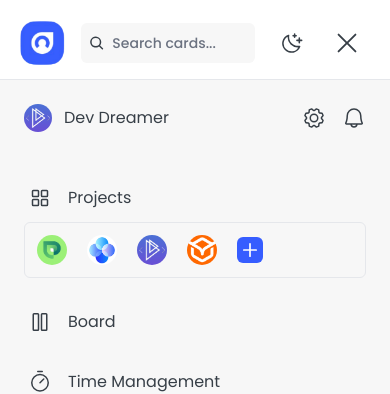
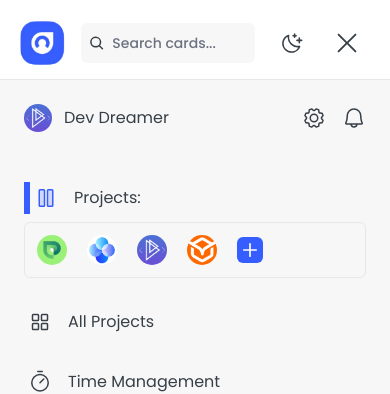
Before and after one commit to amitk7288/react-kanban, a React (Vite) app: page /project/1/tasks in a window 390 px wide. Both pictures are taken after a click on the element 347 px from the left and 43 px from the top of the page. Shown: the top 394 px of the page. Built offline with nearby package versions, Linux system fonts and the light colour scheme.

Commit message:
fixed the mob menu icon path issue

```diff
--- a/src/components/header/Header.jsx
+++ b/src/components/header/Header.jsx
@@ -1,5 +1,5 @@
-import { useState, useRef } from "react";
-import { Link } from "react-router-dom";
+import { useState, useRef, useEffect } from "react";
+import { Link, useLocation, matchPath } from "react-router-dom";
 import DropMenu from "../ui-components/DropMenu";
 import useDarkMode from "../../hooks/usedarkMode";
 import SearchResults from "./SearchResults";
@@ -15,6 +15,7 @@ import {
   PiSun,
   PiMoonStars,
   PiSquaresFour,
+  PiSquaresFourDuotone,
   PiColumns,
   PiColumnsDuotone,
   PiTimer,
@@ -35,20 +36,12 @@ import logo from "../../assets/kanban-logo.png"
 
 export default function Header() {
   const mobMenuIcons = [
-    // {
-    //   id: 1,
-    //   icon: <PiSquaresFour />,
-    //   activeIcon: <PiSquaresFourDuotone />,
-    //   iconText: "Projects",
-    //   path: "/projects",
-    //   active: false,
-    // },
     {
       id: 1,
-      icon: <PiColumns />,
-      activeIcon: <PiColumnsDuotone />,
-      iconText: "Board",
-      path: "/project/1/tasks",
+      icon: <PiSquaresFour />,
+      activeIcon: <PiSquaresFourDuotone />,
+      iconText: "All Projects",
+      path: "/projects",
       active: false,
     },
     {
@@ -109,7 +102,21 @@ export default function Header() {
   });
   const [searchQuery, setSearchQuery] = useState("");
   const searchInputRef = useRef(null);
+  const location = useLocation();
   const boards = useSelector((state) => state.boards);
+
+  useEffect(() => {
+  const isProjectPage = matchPath({ path: "/project/*" }, location.pathname);
+    setMobMenu((prevState) =>
+      prevState.map((icon) => {
+        const isActive =
+          icon.path === location.pathname ||
+          (icon.iconText === "Board" && isProjectPage);
+
+        return { ...icon, active: isActive };
+      }),
+    );
+  }, [location.pathname]);
 
   const handleClick = (btn) => {
     setIsOpen(prevState => ({
@@ -135,10 +142,12 @@ export default function Header() {
     setMobMenuIsOpen(false);
   }
 
+  const isProjectPage = matchPath({ path: "/project/*" }, location.pathname);
+
   return (
     <header className="fixed right-0 top-0 h-[80px] w-full border-b bg-white p-5 sm:border-x lg:w-[calc(100%_-_25vw)] 2xl:w-[calc(100%_-_20vw)] dark:border-drkbrd dark:bg-drkbg dark:text-drkcol">
       <div className="flex items-center justify-between gap-4">
-        <div className="lg:hidden flex-shrink-0">
+        <div className="flex-shrink-0 lg:hidden">
           <Link to={`/`}>
             <img src={logo} alt="Kanban Logo" className="h-auto w-[45px]" />
           </Link>
@@ -313,10 +322,20 @@ export default function Header() {
           <nav className="flex flex-col gap-7">
             <div className="dark:text-drkcol">
               <div className="mb-2 flex items-center gap-3">
-                <div className="rounded-md p-1 text-2xl">
-                  <PiSquaresFour />
+                <div
+                  className={`duration-400 flex items-center gap-3 transition-all ease-in-out`}
+                >
+                  {isProjectPage ? (
+                    <div className="border-l-[6px] border-l-[#365dff] p-1 text-2xl">
+                      <PiColumnsDuotone className="text-[#365dff]" />
+                    </div>
+                  ) : (
+                    <div className="rounded-md p-1 text-2xl">
+                      <PiColumns />
+                    </div>
+                  )}
                 </div>
-                <p>Projects</p>
+                <p>Projects:</p>
               </div>
               <div
                 id="mobProjects"
--- a/src/components/sidebar/sidebar-menu/sidebar-menu-item/AddProject.jsx
+++ b/src/components/sidebar/sidebar-menu/sidebar-menu-item/AddProject.jsx
@@ -88,6 +88,7 @@ export default function AddProject() {
     dispatch(addBoard(formInfo));
     handleClickCancelBtn();
     navigate(`/project/${newBoardId}/tasks`);
+
   }
 
   return (
```
